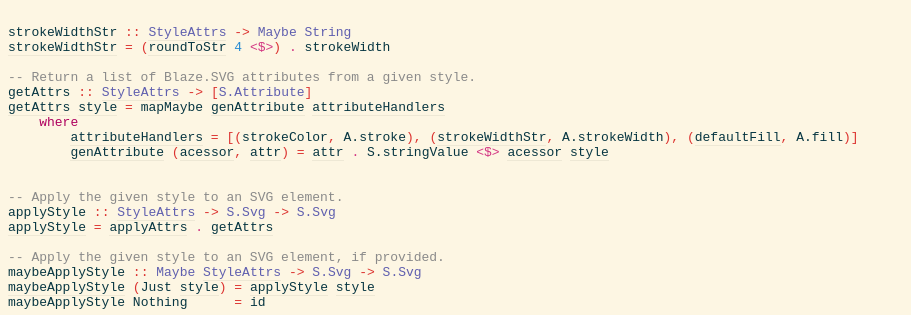
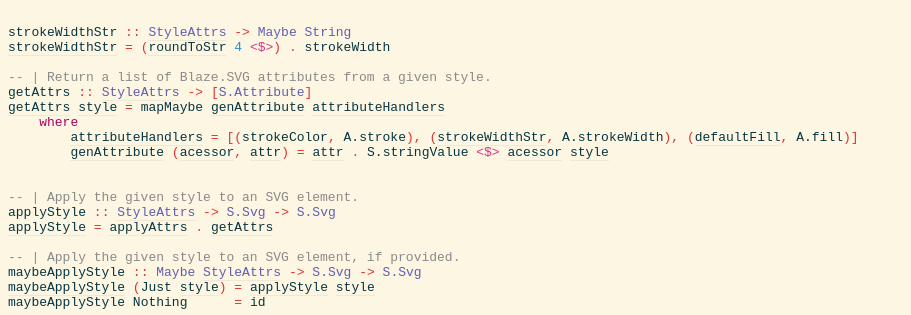
Before and after one commit to mazelife/cnc-pattern-lib, a plain HTML site: page docs/haddock/src/Style.html in a window 1280 px wide. Shown: the part 588-903 px from the top of the page, without its empty margins (0-911 px from the left). Drawn offline with Linux system fonts and the light colour scheme.

Commit message:
Missing docstrings for style module.

```diff
--- a/docs/haddock/src/Style.html
+++ b/docs/haddock/src/Style.html
@@ -41,7 +41,7 @@
 </span><a name="line-41"></a><span class="hs-identifier">strokeWidthStr</span><span> </span><span class="hs-glyph">::</span><span> </span><a href="Style.html#StyleAttrs"><span class="hs-identifier hs-type">StyleAttrs</span></a><span> </span><span class="hs-glyph">-&gt;</span><span> </span><span class="hs-identifier hs-type">Maybe</span><span> </span><span class="hs-identifier hs-type">String</span><span>
 </span><a name="line-42"></a><a name="strokeWidthStr"><a href="Style.html#strokeWidthStr"><span class="hs-identifier">strokeWidthStr</span></a></a><span> </span><span class="hs-glyph">=</span><span> </span><span class="hs-special">(</span><a href="Helpers.html#roundToStr"><span class="hs-identifier hs-var">roundToStr</span></a><span> </span><span class="hs-number">4</span><span> </span><span class="hs-operator hs-var">&lt;$&gt;</span><span class="hs-special">)</span><span> </span><span class="hs-operator hs-var">.</span><span> </span><span class="hs-identifier">strokeWidth</span><span>
 </span><a name="line-43"></a><span>
-</span><a name="line-44"></a><span class="hs-comment">-- Return a list of Blaze.SVG attributes from a given style.</span><span>
+</span><a name="line-44"></a><span class="hs-comment">-- | Return a list of Blaze.SVG attributes from a given style.</span><span>
 </span><a name="line-45"></a><span class="hs-identifier">getAttrs</span><span> </span><span class="hs-glyph">::</span><span> </span><a href="Style.html#StyleAttrs"><span class="hs-identifier hs-type">StyleAttrs</span></a><span> </span><span class="hs-glyph">-&gt;</span><span> </span><span class="hs-special">[</span><span class="hs-identifier hs-type">S.Attribute</span><span class="hs-special">]</span><span>
 </span><a name="line-46"></a><a name="getAttrs"><a href="Style.html#getAttrs"><span class="hs-identifier">getAttrs</span></a></a><span> </span><a name="local-6989586621679044690"><a href="#local-6989586621679044690"><span class="hs-identifier">style</span></a></a><span> </span><span class="hs-glyph">=</span><span> </span><span class="hs-identifier hs-var">mapMaybe</span><span> </span><a href="#local-6989586621679044692"><span class="hs-identifier hs-var">genAttribute</span></a><span> </span><a href="#local-6989586621679044691"><span class="hs-identifier hs-var">attributeHandlers</span></a><span>
 </span><a name="line-47"></a><span>    </span><span class="hs-keyword">where</span><span>
@@ -49,11 +49,11 @@
 </span><a name="line-49"></a><span>        </span><a name="local-6989586621679044692"><a href="#local-6989586621679044692"><span class="hs-identifier">genAttribute</span></a></a><span> </span><span class="hs-special">(</span><a name="local-6989586621679044693"><a href="#local-6989586621679044693"><span class="hs-identifier">acessor</span></a></a><span class="hs-special">,</span><span> </span><a name="local-6989586621679044694"><a href="#local-6989586621679044694"><span class="hs-identifier">attr</span></a></a><span class="hs-special">)</span><span> </span><span class="hs-glyph">=</span><span> </span><a href="#local-6989586621679044694"><span class="hs-identifier hs-var">attr</span></a><span> </span><span class="hs-operator hs-var">.</span><span> </span><span class="hs-identifier hs-var">S.stringValue</span><span> </span><span class="hs-operator hs-var">&lt;$&gt;</span><span> </span><a href="#local-6989586621679044693"><span class="hs-identifier hs-var">acessor</span></a><span> </span><a href="#local-6989586621679044690"><span class="hs-identifier hs-var">style</span></a><span>
 </span><a name="line-50"></a><span>
 </span><a name="line-51"></a><span>
-</span><a name="line-52"></a><span class="hs-comment">-- Apply the given style to an SVG element.</span><span>
+</span><a name="line-52"></a><span class="hs-comment">-- | Apply the given style to an SVG element.</span><span>
 </span><a name="line-53"></a><span class="hs-identifier">applyStyle</span><span> </span><span class="hs-glyph">::</span><span> </span><a href="Style.html#StyleAttrs"><span class="hs-identifier hs-type">StyleAttrs</span></a><span> </span><span class="hs-glyph">-&gt;</span><span> </span><span class="hs-identifier hs-type">S.Svg</span><span> </span><span class="hs-glyph">-&gt;</span><span> </span><span class="hs-identifier hs-type">S.Svg</span><span>
 </span><a name="line-54"></a><a name="applyStyle"><a href="Style.html#applyStyle"><span class="hs-identifier">applyStyle</span></a></a><span> </span><span class="hs-glyph">=</span><span> </span><a href="Helpers.html#applyAttrs"><span class="hs-identifier hs-var">applyAttrs</span></a><span> </span><span class="hs-operator hs-var">.</span><span> </span><a href="Style.html#getAttrs"><span class="hs-identifier hs-var">getAttrs</span></a><span>
 </span><a name="line-55"></a><span>
-</span><a name="line-56"></a><span class="hs-comment">-- Apply the given style to an SVG element, if provided.</span><span>
+</span><a name="line-56"></a><span class="hs-comment">-- | Apply the given style to an SVG element, if provided.</span><span>
 </span><a name="line-57"></a><span class="hs-identifier">maybeApplyStyle</span><span> </span><span class="hs-glyph">::</span><span> </span><span class="hs-identifier hs-type">Maybe</span><span> </span><a href="Style.html#StyleAttrs"><span class="hs-identifier hs-type">StyleAttrs</span></a><span> </span><span class="hs-glyph">-&gt;</span><span> </span><span class="hs-identifier hs-type">S.Svg</span><span> </span><span class="hs-glyph">-&gt;</span><span> </span><span class="hs-identifier hs-type">S.Svg</span><span>
 </span><a name="line-58"></a><a name="maybeApplyStyle"><a href="Style.html#maybeApplyStyle"><span class="hs-identifier">maybeApplyStyle</span></a></a><span> </span><span class="hs-special">(</span><span class="hs-identifier hs-var">Just</span><span> </span><a name="local-6989586621679044695"><a href="#local-6989586621679044695"><span class="hs-identifier">style</span></a></a><span class="hs-special">)</span><span> </span><span class="hs-glyph">=</span><span> </span><a href="Style.html#applyStyle"><span class="hs-identifier hs-var">applyStyle</span></a><span> </span><a href="#local-6989586621679044695"><span class="hs-identifier hs-var">style</span></a><span>
 </span><a name="line-59"></a><span class="hs-identifier">maybeApplyStyle</span><span> </span><span class="hs-identifier hs-var">Nothing</span><span>      </span><span class="hs-glyph">=</span><span> </span><span class="hs-identifier hs-var">id</span></pre></body></html>
```
Also changed, not shown: docs/haddock/Style.html (+1 -1 lines), docs/haddock/cnc-pattern-lib.txt, 2 other files.
